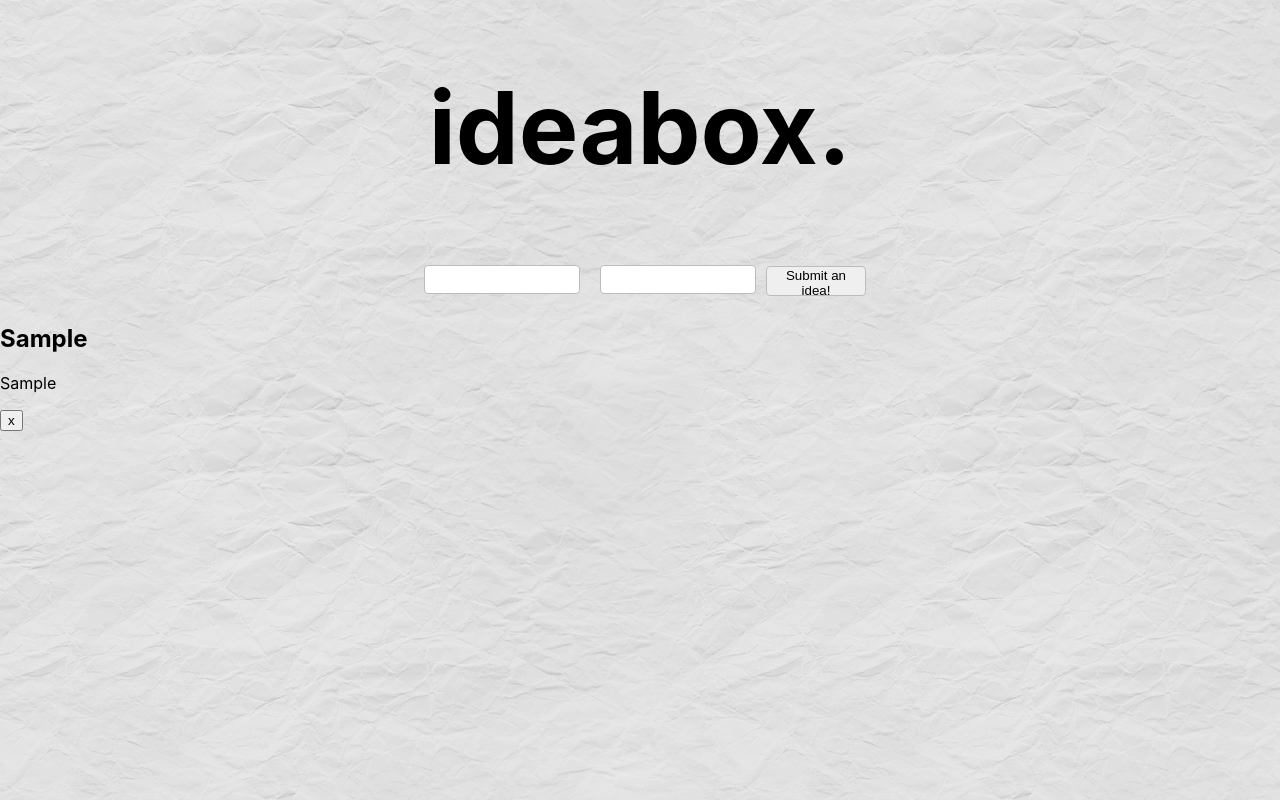
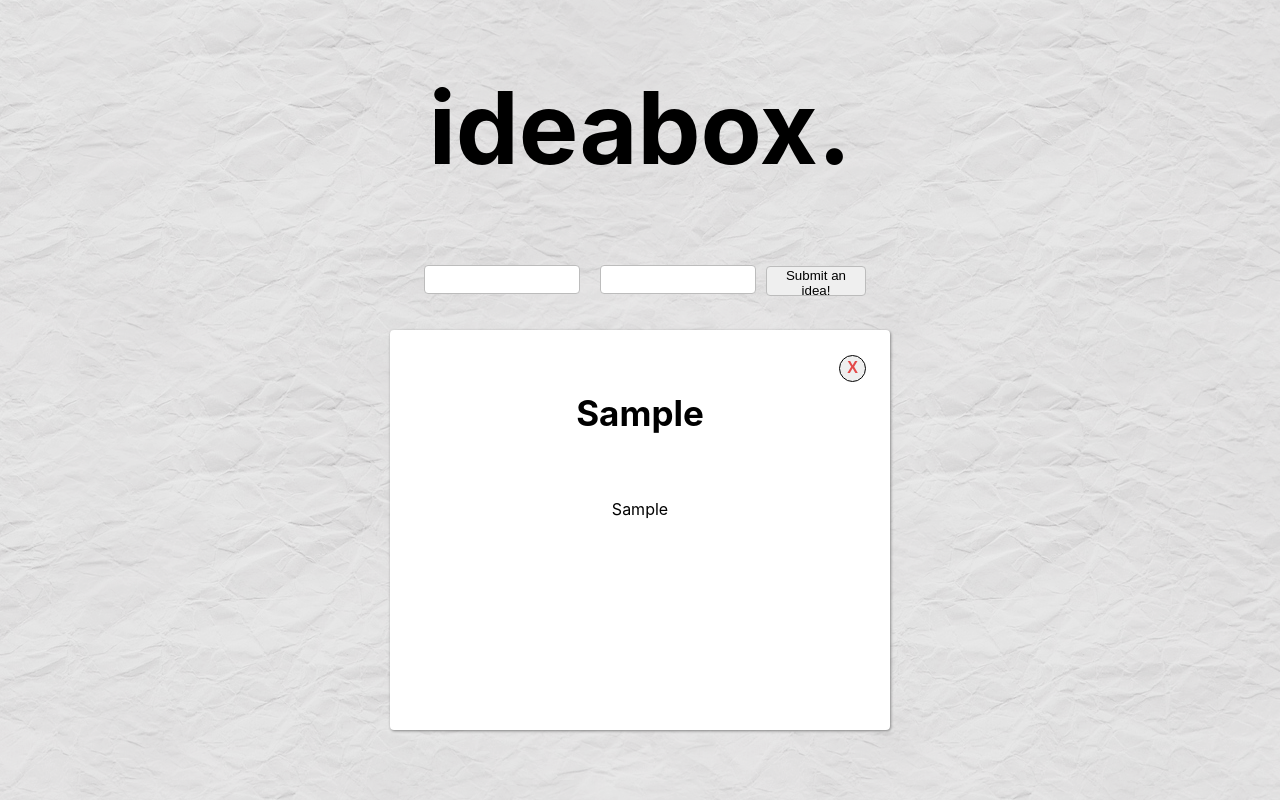
Before and after one commit to SallyHaefling/ideabox-react, a React (Create React App) app: page / in a window 1280 px wide. Both pictures are taken after typing "Sample", "Sample" into the empty fields and a click on the button "Submit an idea!". Built offline with nearby package versions, Linux system fonts and the light colour scheme.

Commit message:
Style ideacards

```diff
--- /dev/null
+++ b/src/components/IdeaCard/IdeaCard.css
@@ -0,0 +1,50 @@
+.card-container {
+  display: flex;
+  flex-direction: column;
+  align-items: center;
+  margin: auto;
+  margin-top: 2%;
+  margin-bottom: 2%;
+  border-radius: 4px;
+  width: 500px;
+  height: 400px;
+  background: #ffffff;
+  box-shadow: 0px 0px 0px #808080;
+  -webkit-transition:  box-shadow .6s ease-out;
+  box-shadow: .8px .9px 3px #808080;
+
+}
+.card-container:hover {
+    box-shadow: 1px 8px 20px #808080;
+   -webkit-transition:  box-shadow .6s ease-in;
+ }
+
+.card-body,
+.card-title {
+ word-break: break-all;
+ padding: 10px;
+}
+
+.card-title {
+  font-size: 35px;
+  margin-top: 0;
+}
+
+.delete-button {
+  color: #e34949;
+  border: 1px solid black;
+  cursor: pointer;
+  font-size: 16px;
+  width: 27px;
+  height: 27px;
+  font-weight: bold;
+  border-radius: 50px;
+  margin-top: 5%;
+  margin-left: 85%;
+}
+
+.delete-button:hover {
+  color: #d30505;
+  border: 2px solid black;
+  padding: 2px;
+}
--- a/src/components/IdeaCard/IdeaCard.js
+++ b/src/components/IdeaCard/IdeaCard.js
@@ -1,12 +1,16 @@
 import React from 'react';
+import './IdeaCard.css';
 
 const IdeaCard = (props) => {
   const {title, body, id} = props.idea;
   return (
-    <div>
-      <h2>{title}</h2>
-      <p>{body}</p>
-      <button onClick={() => props.removeIdea(id)}>x</button>
+    <div className='card-container'>
+      <button className='delete-button'
+      onClick={() =>   props.removeIdea(id)}>
+        X
+      </button>
+      <h2 className='card-title'>{title}</h2>
+      <p className='card-body'>{body}</p>
     </div>
   )
 }
```
